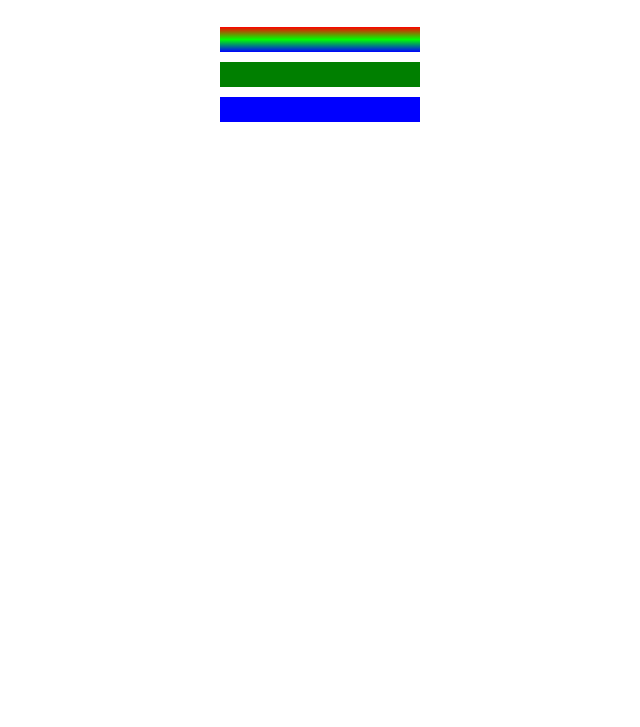
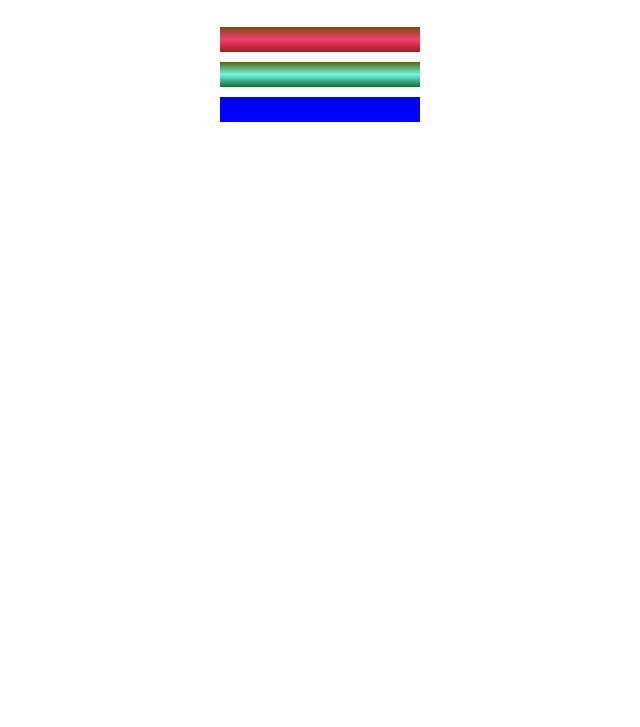
Before and after one commit to Harrylawal74/coloured-markers, a plain HTML site: page index.html in a window 1280 px wide. Shown: the part 73-800 px from the top of the page, without its empty margins (320-960 px from the left). Drawn offline with Linux system fonts and the light colour scheme.

Commit message:
Color stops

```diff
--- a/index.html
+++ b/index.html
@@ -11,8 +11,8 @@
     <div class="container">
         <!-- adding a space between words in the class attribute gives multipe classes e.g. this div has a "marker" class and "one" class-->
         <div class="marker red"></div>
-        <div class="marker two"></div>
-        <div class="marker three"></div>
+        <div class="marker green"></div>
+        <div class="marker blue"></div>
     </div>
 </body>
 </html>
--- a/style.css
+++ b/style.css
@@ -12,17 +12,17 @@ h1 {
 
 /* must use "background" not "background-color" for gradient"
 "deg" at beginning of"linear-gradient" determines direction of color gradient
-"%" symbol after color in "linear-gradient"" function determines percentage occupied by that color*/
+"%" symbol after color in "linear-gradient"" function determines percentage occupied by that color (color-stops)*/
 .red {
-    background: linear-gradient(180deg, rgb(255, 0, 0) 0%, rgb(0, 255, 0) 50%, rgb(0, 0, 255) 100%)
+    background: linear-gradient(180deg, rgb(122, 74, 14) 0%, rgb(245, 62, 113) 50%, rgb(162, 27, 27) 100%)
 }
 
-.two {
-    background-color: #007F00;
+.green {
+    background: linear-gradient(180deg, #55680D, #71F5E3, #116C31);
 }
 
 /*hsl "hue, saturation, lightness"*/
-.three {
+.blue {
     background-color: hsl(240, 100%, 50%)
 }
 
```
